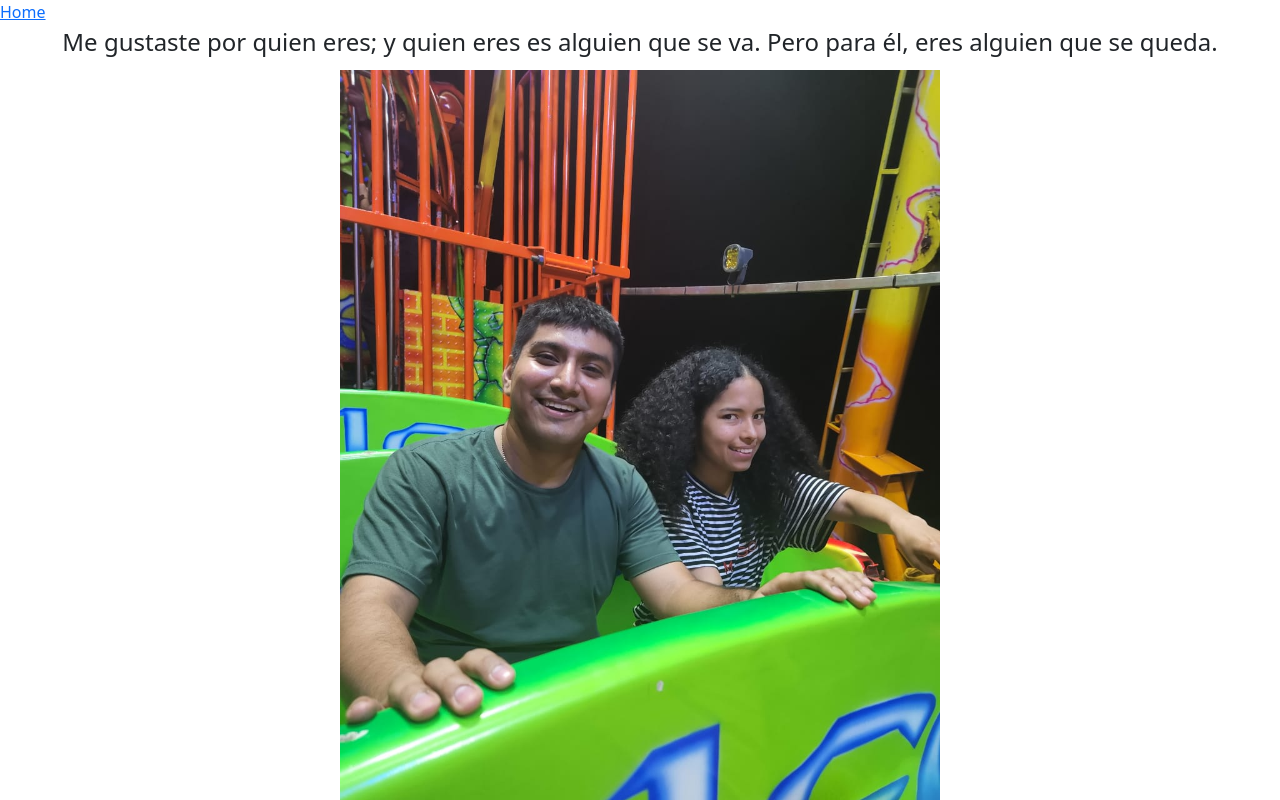
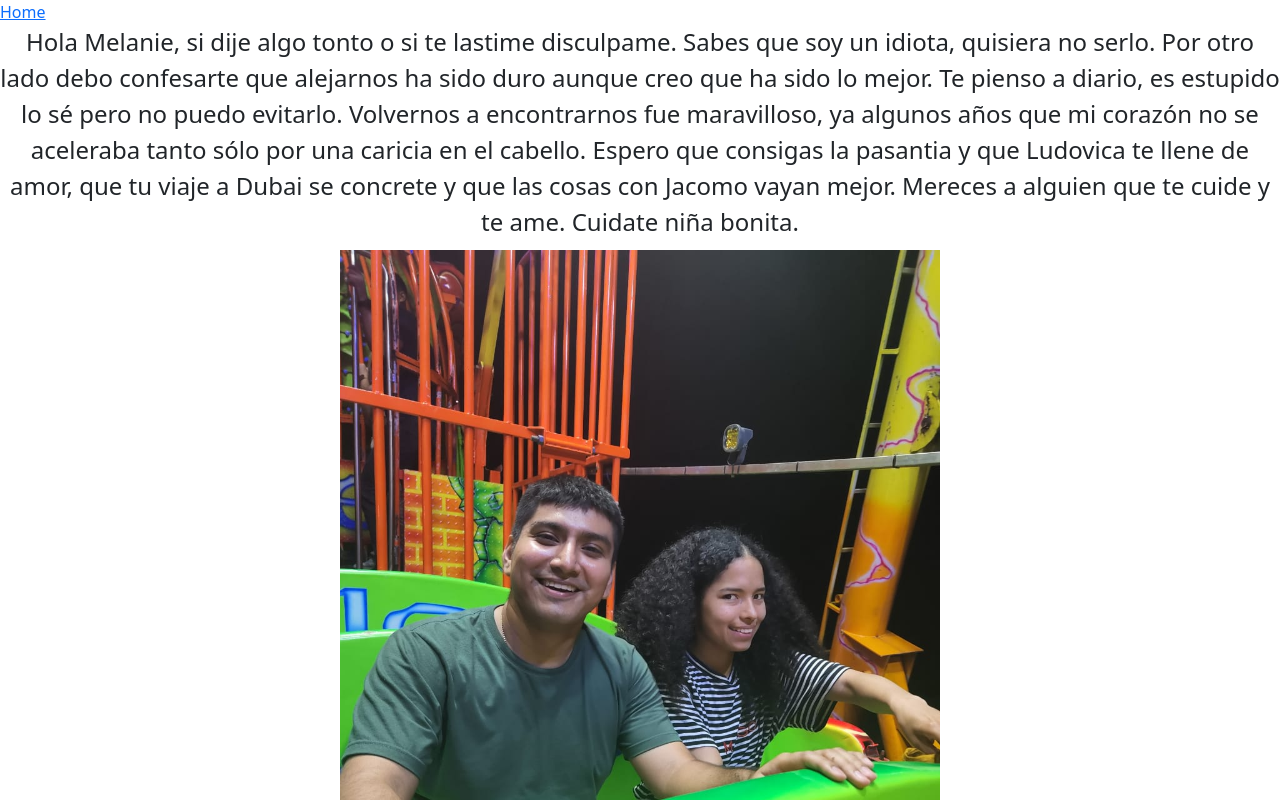
Before and after one commit to AdairAbrigo31/map-report, a SvelteKit app: page /melanie in a window 1280 px wide. Shown: the top 800 px of the page. Built offline with nearby package versions, Linux system fonts and the light colour scheme.

Commit message:
change hidden phrase

```diff
--- a/src/routes/melanie/+page.svelte
+++ b/src/routes/melanie/+page.svelte
@@ -1,7 +1,14 @@
 <main>
     <p class="phrase">
-        Me gustaste por quien eres; y quien eres es alguien que se va. Pero para
-        él, eres alguien que se queda.
+        Hola Melanie, si dije algo tonto o si te lastime disculpame. Sabes que
+        soy un idiota, quisiera no serlo. Por otro lado debo confesarte que
+        alejarnos ha sido duro aunque creo que ha sido lo mejor. Te pienso a
+        diario, es estupido lo sé pero no puedo evitarlo. Volvernos a
+        encontrarnos fue maravilloso, ya algunos años que mi corazón no se
+        aceleraba tanto sólo por una caricia en el cabello. Espero que consigas
+        la pasantia y que Ludovica te llene de amor, que tu viaje a Dubai se
+        concrete y que las cosas con Jacomo vayan mejor. Mereces a alguien que
+        te cuide y te ame. Cuidate niña bonita.
     </p>
     <img src="/melanie_adair.jpeg" alt="Melanie" class="melanie-adair-photo" />
 </main>
```
